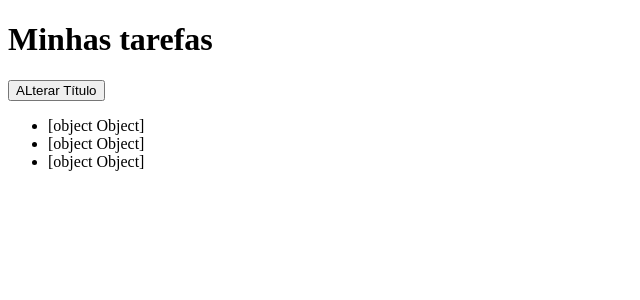
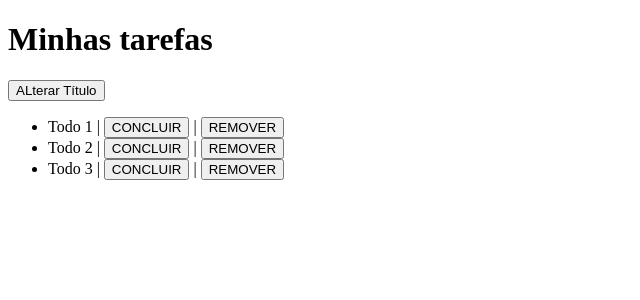
Before and after one commit to RafaelBonotto/angular.Todo, an Angular app: page / in a window 1280 px wide. Shown: the top 300 px of the page, without its empty margins (0-640 px from the left). Built offline with nearby package versions, Linux system fonts and the light colour scheme.

Commit message:
Update app.component.html

```diff
--- a/src/app/app.component.html
+++ b/src/app/app.component.html
@@ -4,5 +4,5 @@
 
 <ul>
     <!-- foreach -->
-    <li *ngFor="let todo of todos"> {{todo}} </li>
+    <li *ngFor="let todo of todos"> {{todo.title}} | <button>CONCLUIR</button> | <button>REMOVER</button></li>
 </ul>
```
